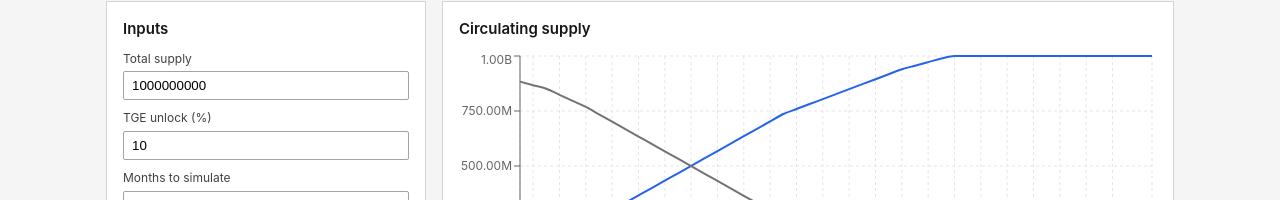
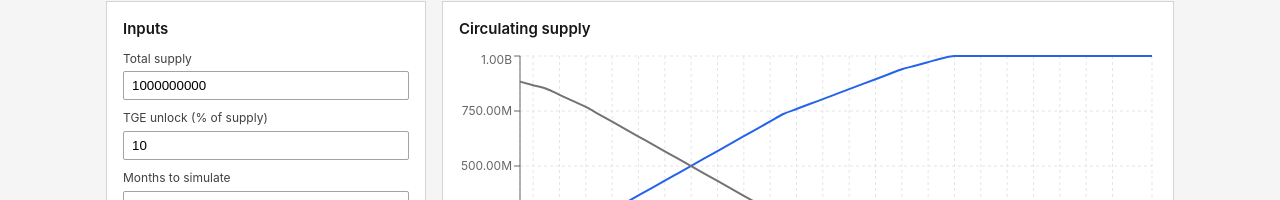
Before and after one commit to ExxAyo/tokenomics-simulator, a React (Vite) app: page / in a window 1280 px wide. Shown: the part 187-387 px from the top of the page. Built offline with nearby package versions, Linux system fonts and the light colour scheme.

Commit message:
fix: clarify tge input label

```diff
--- a/src/components/Controls.tsx
+++ b/src/components/Controls.tsx
@@ -39,7 +39,7 @@ export function Controls({
       </div>
 
       <div className="field-row">
-        <label htmlFor="tge">TGE unlock (%)</label>
+        <label htmlFor="tge">TGE unlock (% of supply)</label>
         <input
           id="tge"
           type="number"
```
